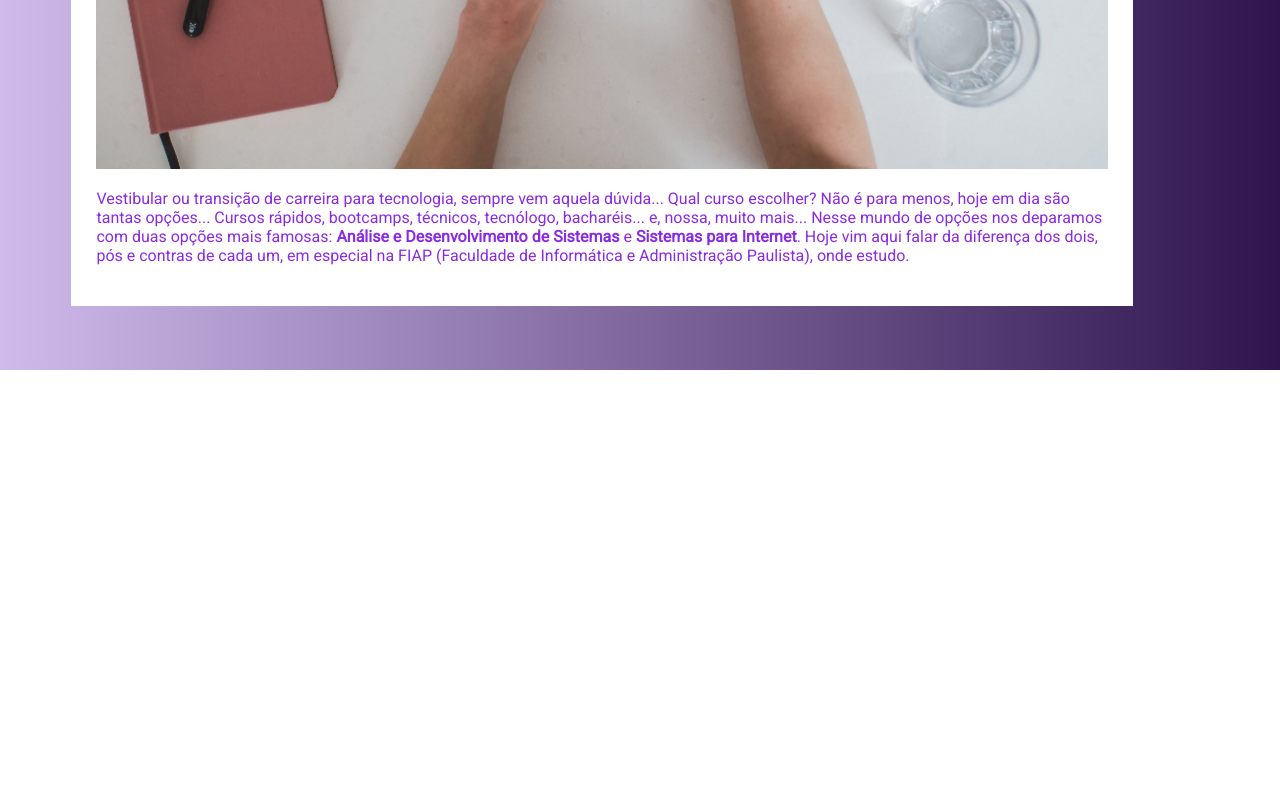
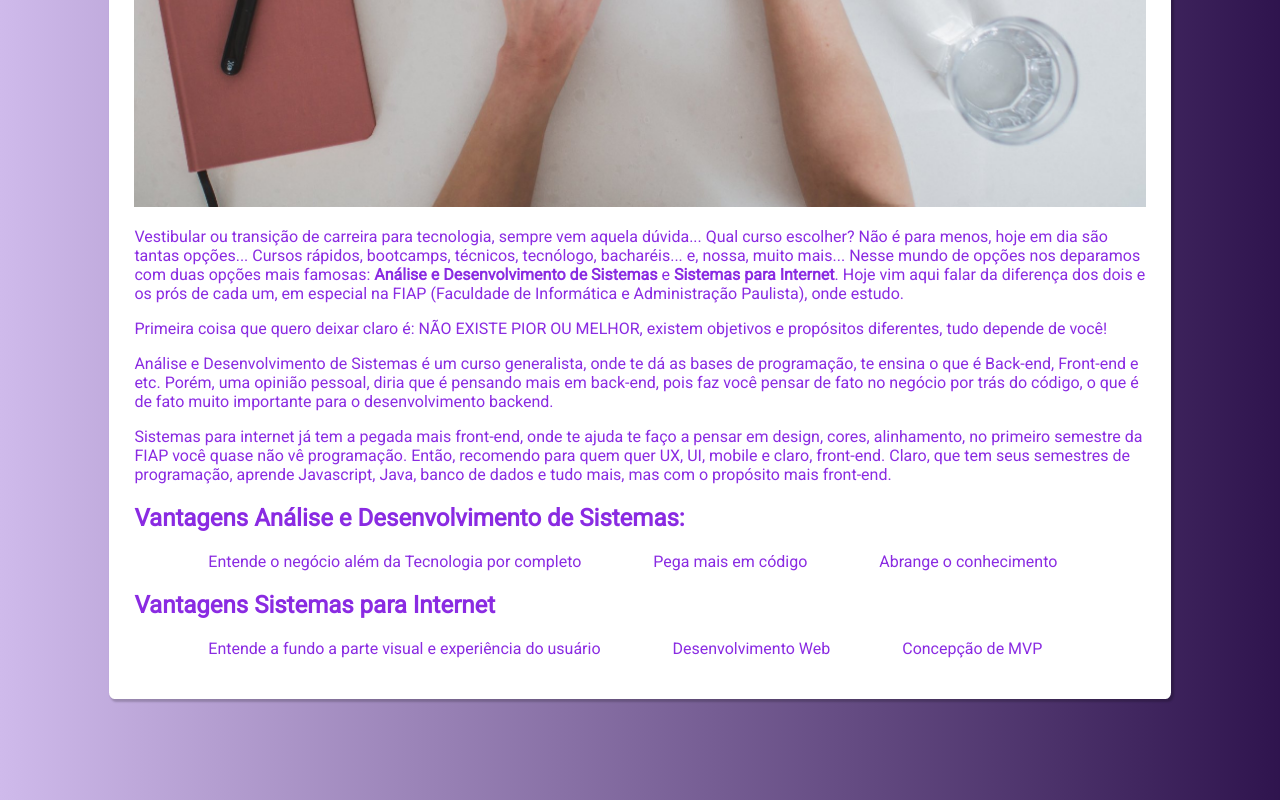
Before and after one commit to mihcristina/blog, a plain HTML site: page index.html in a window 1280 px wide. Shown: the part 909-1709 px from the top of the page. Before the commit the page ends 1279 px from the top, so only its background shows below. Drawn offline with Linux system fonts and the light colour scheme.

Commit message:
chore: add post

```diff
--- a/css/style.css
+++ b/css/style.css
@@ -24,6 +24,12 @@ ul li {
     padding: 3.5%;
 }
 
+@media(max-width: 700px) {
+    ul li {
+        padding: 0.5;
+    }
+}
+
 
 .posts {
     background-color: white;
@@ -31,7 +37,9 @@ ul li {
     align-items: center;
     padding: 2%;
     width: 80%;
-    margin: 5%;
+    margin: 8%;
+    border-radius: 0.5%;
+    box-shadow: 2px 2px 2px 1px rgba(0, 0, 0, 0.2);
 }
 
 div {
--- a/index.html
+++ b/index.html
@@ -21,15 +21,39 @@
         </ul>
     </nav>
     <section class="posts">
-        <h1>Sistemas para Internet ou Análise de Sistemas?</h1>
+        <h1>Sistemas para Internet ou Análise e Desenvolvimento de Sistemas?</h1>
         <img src="./images/post1.png" alt="Mulher mexendo no laptop e celular ao lado">
         <div>
             <p>
                 Vestibular ou transição de carreira para tecnologia, sempre vem aquela dúvida... Qual curso escolher?
                 Não é para menos, hoje em dia são tantas opções... Cursos rápidos, bootcamps, técnicos, tecnólogo, bacharéis... e, nossa, muito mais...
                 Nesse mundo de opções nos deparamos com duas opções mais famosas: <b>Análise e Desenvolvimento de Sistemas</b> e <b>Sistemas para Internet</b>.
-                Hoje vim aqui falar da diferença dos dois, pós e contras de cada um, em especial na FIAP (Faculdade de Informática e Administração Paulista), onde estudo.
+                Hoje vim aqui falar da diferença dos dois e os prós de cada um, em especial na FIAP (Faculdade de Informática e Administração Paulista), onde estudo.
             </p>
+            <p>
+                Primeira coisa que quero deixar claro é: NÃO EXISTE PIOR OU MELHOR, existem objetivos e propósitos diferentes, tudo depende de você!
+            </p>
+            <p>
+                Análise e Desenvolvimento de Sistemas é um curso generalista, onde te dá as bases de programação, te ensina o que é Back-end, Front-end e etc.
+                Porém, uma opinião pessoal, diria que é pensando mais em back-end, pois faz você pensar de fato no negócio por trás do código, o que é de fato muito importante para o desenvolvimento backend.
+            </p>
+            <p>
+                Sistemas para internet já tem a pegada mais front-end, onde te ajuda te faço a pensar em design, cores, alinhamento, no primeiro semestre da FIAP você quase não vê programação.
+                Então, recomendo para quem quer UX, UI, mobile e claro, front-end.
+                Claro, que tem seus semestres de programação, aprende Javascript, Java, banco de dados e tudo mais, mas com o propósito mais front-end.
+            </p>
+            <h2>Vantagens Análise e Desenvolvimento de Sistemas:</h2>
+            <ul>
+                <li>Entende o negócio além da Tecnologia por completo</li>
+                <li>Pega mais em código</li>
+                <li>Abrange o conhecimento</li>
+            </ul>
+            <h2>Vantagens Sistemas para Internet</h2>
+            <ul>
+                <li>Entende a fundo a parte visual e experiência do usuário</li>
+                <li>Desenvolvimento Web</li>
+                <li>Concepção de MVP</li>
+            </ul>
         </div>
     </section>
 
```
